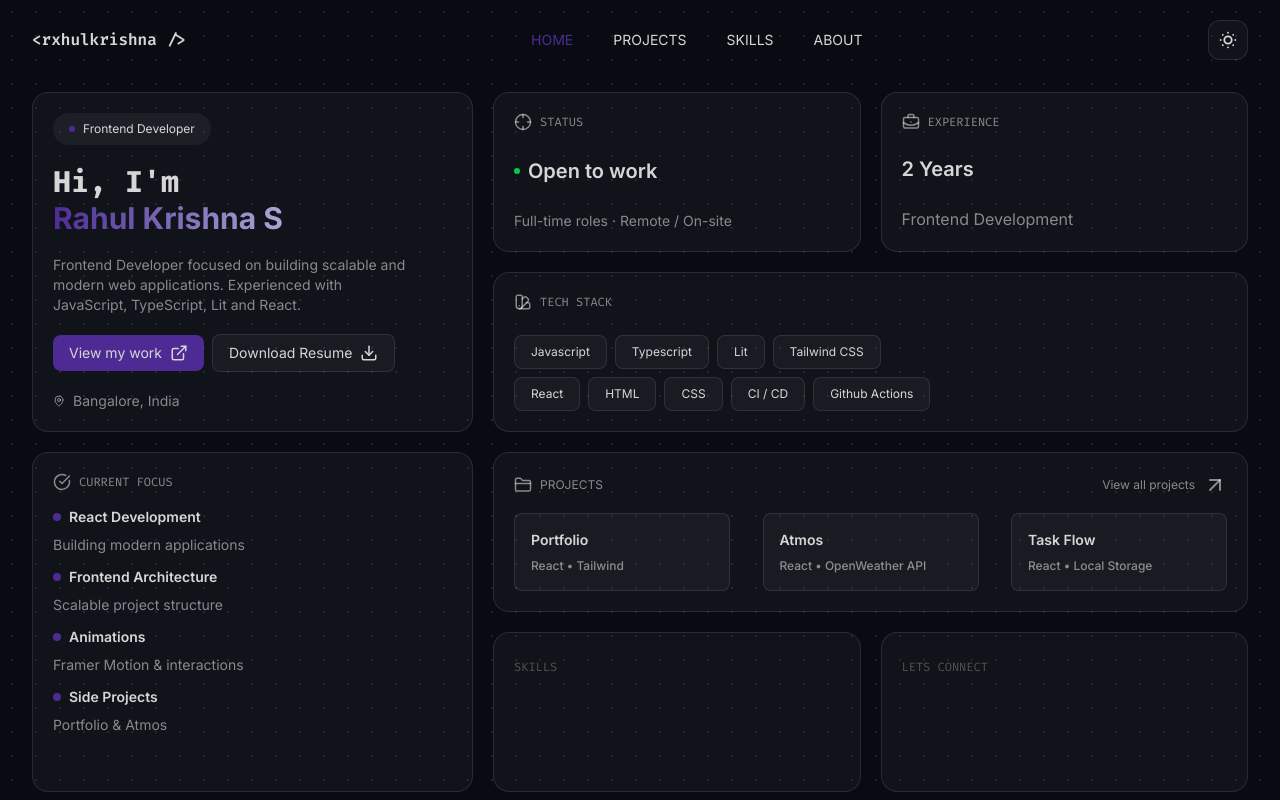
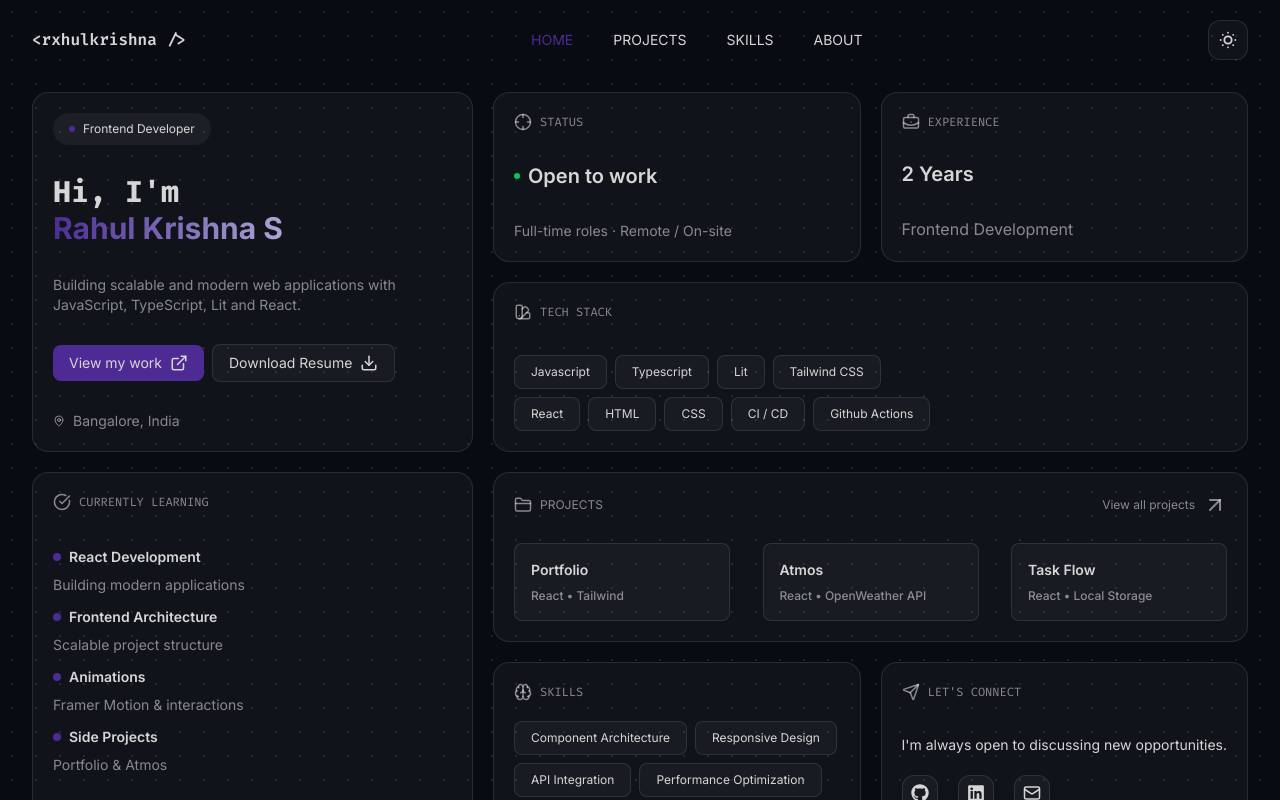
Before and after one commit to rxhulkrishna/Portfolio, a React app: page / in a window 1280 px wide. Built offline with nearby package versions, Linux system fonts and the light colour scheme; the HTML template or start-up script is replaced by a standard one.

Commit message:
homepage changes completed

```diff
--- a/package.json
+++ b/package.json
@@ -15,6 +15,7 @@
     "lucide-react": "^1.17.0",
     "react": "^19.2.6",
     "react-dom": "^19.2.6",
+    "react-icons": "^5.6.0",
     "react-router-dom": "^7.17.0",
     "tailwindcss": "^4.3.0"
   },
--- a/src/components/home/CurrentFocusCard.jsx
+++ b/src/components/home/CurrentFocusCard.jsx
@@ -4,11 +4,11 @@ import Card from "../Card";
 function CurrentFocusCard() {
   return (
     <Card className="flex flex-col gap-4 row-span-2">
-      <div className="text-xs flex items-center gap-2 text-white/50">
+      <div className="text-xs flex items-center gap-2 text-white/50 mb-5">
         <span>
           <CheckCircle size="18" />
         </span>
-        <span className="fontMonospace">CURRENT FOCUS</span>
+        <span className="fontMonospace">CURRENTLY LEARNING</span>
       </div>
       <div className="flex flex-col gap-3">
         <div className="flex flex-col text-sm gap-2">
--- a/src/components/home/HeroCard.jsx
+++ b/src/components/home/HeroCard.jsx
@@ -16,8 +16,8 @@ function HeroCard() {
         </span>
       </h1>
       <p className="text-white/50 text-sm w-[90%]">
-        Frontend Developer focused on building scalable and modern web
-        applications. Experienced with JavaScript, TypeScript, Lit and React.
+        Building scalable and modern web applications with JavaScript,
+        TypeScript, Lit and React.
       </p>
       <div className="flex gap-2 items-center justify-start text-sm">
         <NavLink to="/projects" className="btn-primary flex items-center gap-2">
--- /dev/null
+++ b/src/components/home/LetsConnectCard.jsx
@@ -0,0 +1,43 @@
+import { Mail, Send } from "lucide-react";
+import Card from "../Card";
+import { FaGithub, FaLinkedin } from "react-icons/fa";
+
+function LetsConnectCard() {
+  return (
+    <Card className="flex flex-col gap-2 justify-between">
+      <div className="text-xs flex items-center gap-2 text-white/50 ">
+        <span>
+          <Send size="18" />
+        </span>
+        <span className="fontMonospace">LET'S CONNECT</span>
+      </div>
+      <div className="flex flex-col justify-start gap-5">
+        <span className="text-sm">
+          I'm always open to discussing new opportunities.
+        </span>
+        <div className="rowFlex gap-5">
+          <a
+            href="/"
+            className="border border-white/10 rounded-xl bg-white/[0.035] p-2 cursor-pointer"
+          >
+            <FaGithub size="18" className="" />
+          </a>
+          <a
+            href="/"
+            className="border border-white/10 rounded-xl bg-white/[0.035] p-2 cursor-pointer"
+          >
+            <FaLinkedin size="18" className="" />
+          </a>
+          <a
+            href="/"
+            className="border border-white/10 rounded-xl bg-white/[0.035] p-2 cursor-pointer"
+          >
+            <Mail size="18" className="" />
+          </a>
+        </div>
+      </div>
+    </Card>
+  );
+}
+
+export default LetsConnectCard;
--- /dev/null
+++ b/src/components/home/SkillsCard.jsx
@@ -0,0 +1,28 @@
+import { Brain } from "lucide-react";
+import Card from "../Card";
+import PillChips from "../PillChips";
+
+function SkillsCard() {
+  return (
+    <Card className="flex flex-col gap-2">
+      <div className="text-xs flex items-center gap-2 text-white/50 mb-3">
+        <span>
+          <Brain size="18" />
+        </span>
+        <span className="fontMonospace">SKILLS</span>
+      </div>
+      <div className="flex flex-col justify-start gap-2 mb-5">
+        <div className="flex items-center justify-start gap-2">
+          <PillChips label="Component Architecture" />
+          <PillChips label="Responsive Design" />
+        </div>
+        <div className="flex items-center justify-start gap-2">
+          <PillChips label="API Integration" />
+          <PillChips label="Performance Optimization" />
+        </div>
+      </div>
+    </Card>
+  );
+}
+
+export default SkillsCard;
--- a/src/pages/Home.jsx
+++ b/src/pages/Home.jsx
@@ -1,22 +1,23 @@
-import Card from "../components/Card";
 import CurrentFocusCard from "../components/home/CurrentFocusCard";
 import ExperienceCard from "../components/home/ExperienceCard";
 import HeroCard from "../components/home/HeroCard";
+import LetsConnectCard from "../components/home/LetsConnectCard";
 import Projects from "../components/home/Projects";
+import SkillsCard from "../components/home/SkillsCard";
 import StatusCard from "../components/home/StatusCard";
 import TechStackCard from "../components/home/TechStackCard";
 
 function Home() {
   return (
-    <div className="grid grid-cols-[1.2fr_1fr_1fr] auto-rows-[160px] gap-5">
+    <div className="grid grid-cols-[1.2fr_1fr_1fr] auto-rows-[170px] gap-5">
       <HeroCard />
       <StatusCard />
       <ExperienceCard />
       <TechStackCard />
       <CurrentFocusCard />
       <Projects />
-      <Card className="" label="SKILLS" />
-      <Card className="" label="LETS CONNECT" />
+      <SkillsCard />
+      <LetsConnectCard />
     </div>
   );
 }
```
Also changed, not shown: 1 other file (tests, documents, lock files or other folders).
